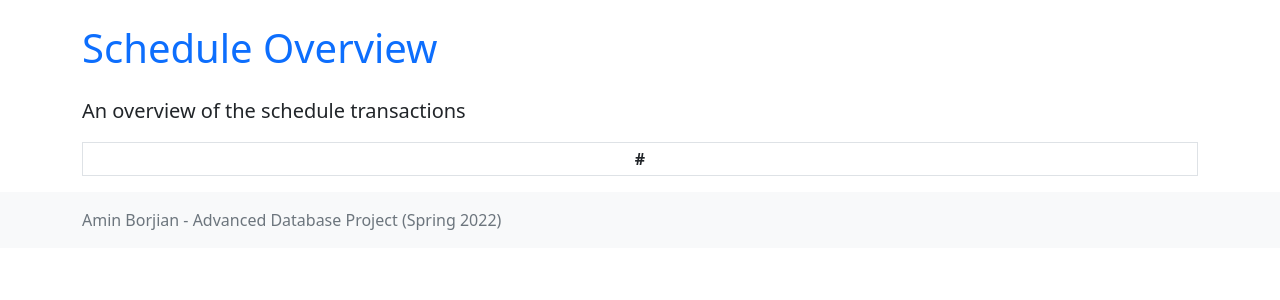
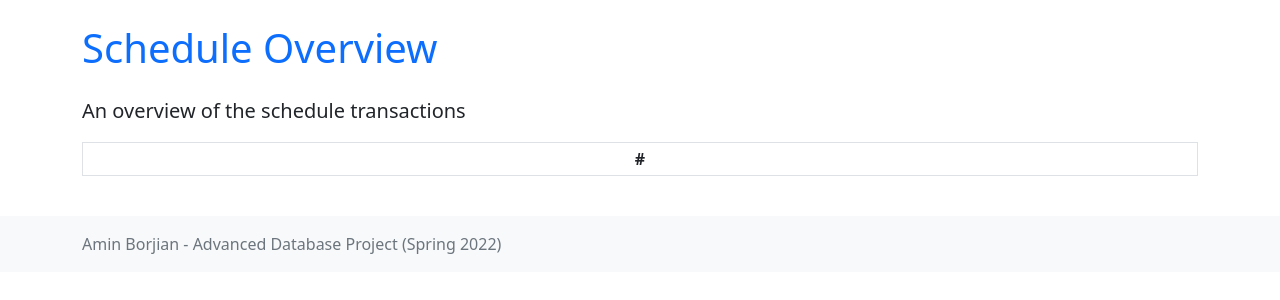
Before and after one commit to Borjianamin98/Database-Serializability, a Python web app: template html/templates/schedule.j2.html in a window 1280 px wide. Shown: the part 56-356 px from the top of the page. Run offline with Jinja, Linux system fonts and the light colour scheme; the template is opened without the code that fills it, so the values that code supplies are empty.

Commit message:
Some improvement in UI

```diff
--- a/html/analysis.html
+++ b/html/analysis.html
@@ -39,7 +39,7 @@
 </header>
 
 <main class="flex-shrink-0">
-    <div class="container">
+    <div class="container pb-4">
 
         <h1 class="mt-5 mb-4">Schedule Serializability</h1>
         <p class="lead">
--- a/html/schedule.html
+++ b/html/schedule.html
@@ -39,7 +39,7 @@
 </header>
 
 <main class="flex-shrink-0">
-    <div class="container">
+    <div class="container pb-4">
 
         <a id="schedule_overview" href="#schedule_overview" class="h1 text-decoration-none my-4">
             Schedule Overview
--- a/html/templates/navbar.j2.html
+++ b/html/templates/navbar.j2.html
@@ -40,7 +40,7 @@
 </header>
 
 <main class="flex-shrink-0">
-    <div class="container">
+    <div class="container pb-4">
         {{ caller() | indent(4) }}
     </div>
 </main>
--- a/input-file.txt
+++ b/input-file.txt
@@ -7,4 +7,5 @@
 < 5 , 2 , b = b + 2 >
 < 6 , 1 , W(a) >
 < 7 , 2 , W(b) >
+// < 8 , 2 , W(a) >
 // < 8 , 3 , W(a) >
```
